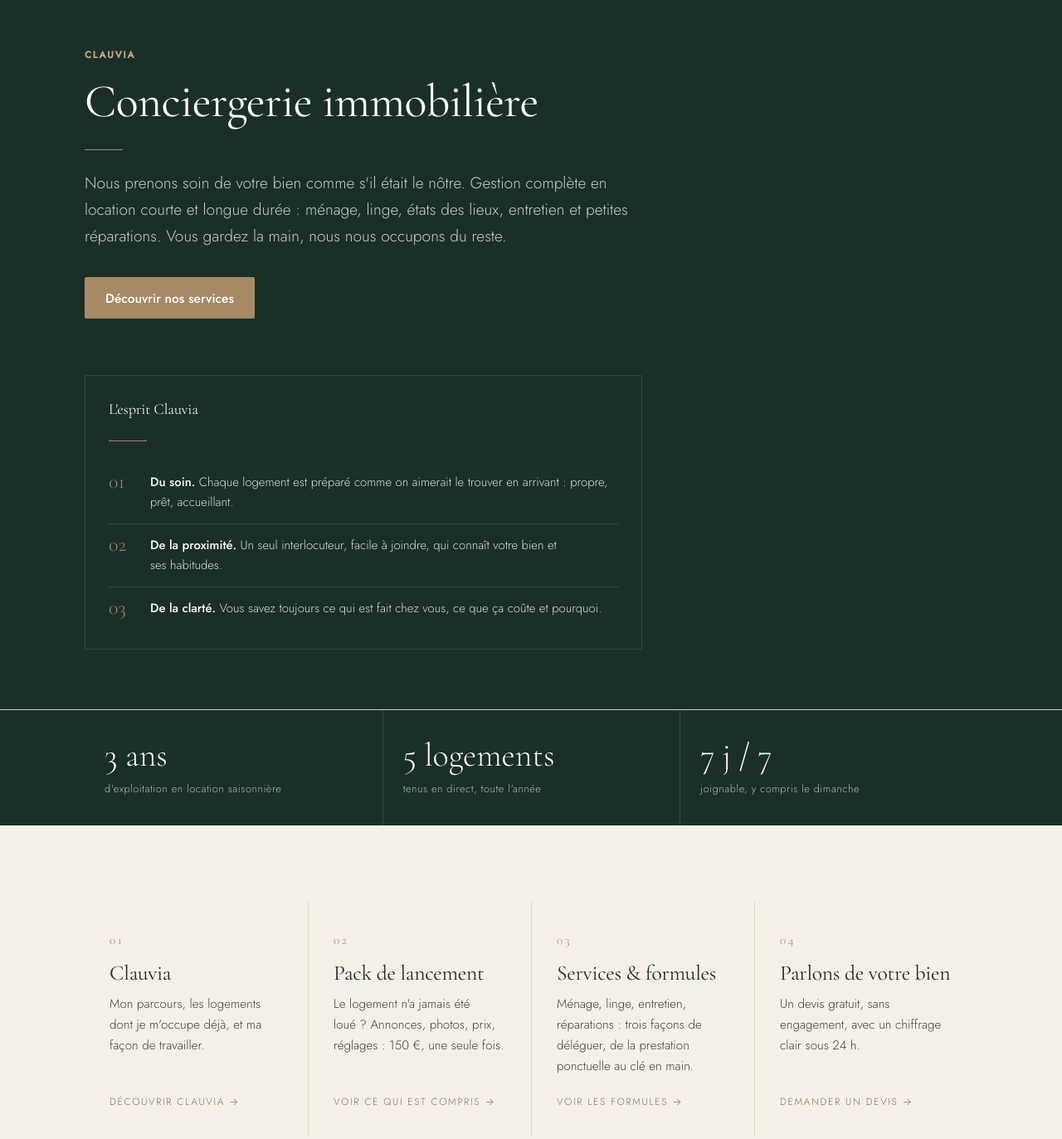
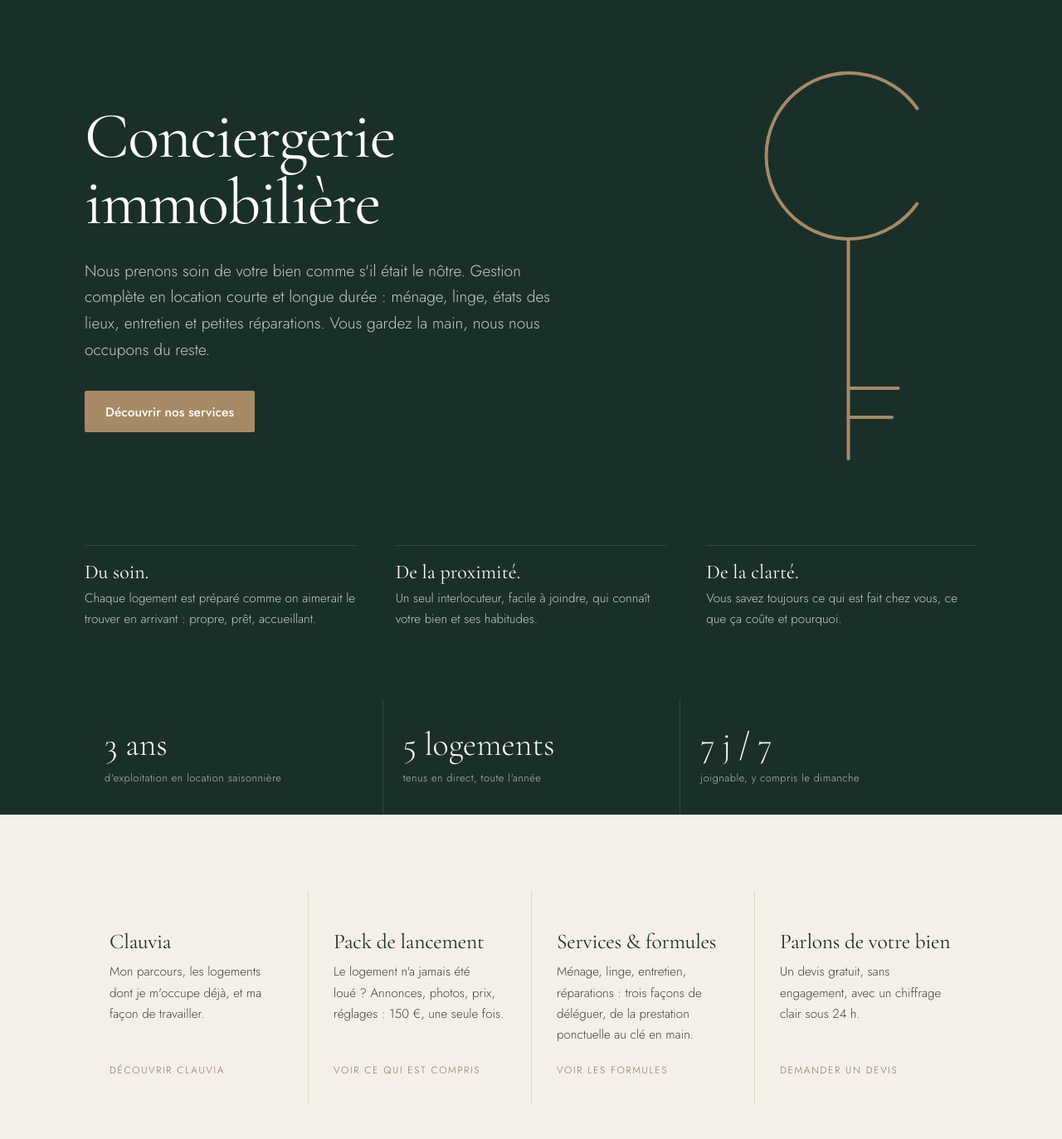
Before and after one commit to maxroche1/clauvia-site, a plain HTML site: page index.html in a window 1280 px wide. Shown: the part 120-1493 px from the top of the page at 83% size. Drawn offline with nearby package versions, Linux system fonts and the light colour scheme.

Commit message:
Accueil : clé du logo en héros, principes sans numérotation
Co-Authored-By: Claude Sonnet 5.5 <noreply@anthropic.com>
Claude-Session: https://claude.ai/code/session_01KBWMKsTy7VdYD1s2RVfd5p

```diff
--- a/index.html
+++ b/index.html
@@ -22,27 +22,28 @@
 <style>
   /* ---- Spécifique à l'accueil ---- */
   .hero {
-    padding: clamp(52px, 8vw, 96px) 0 clamp(44px, 6vw, 72px);
-    border-bottom: 1px solid var(--line);
+    padding: clamp(56px, 9vw, 112px) 0 clamp(48px, 7vw, 84px);
     background: var(--green);
     color: var(--stone);
+    overflow: hidden;
   }
-  .hero .eyebrow { color: #c4a883; }
-  .hero .lede { color: #c3ccc4; }
-  .hero .rule { background: var(--brass); }
-  .hero-proof { border-color: #34473f; }
-  .hero .proof { background: transparent; border-color: #34473f; }
-  .hero .proof h3 { color: var(--stone); }
-  .hero .proof li { color: #d6ddd4; border-color: #34473f; }
-  .hero .proof li b { color: var(--white); }
-  .hero .proof .num { color: var(--brass); }
-  .hero-inner { max-width: 46rem; }
-  .hero h1 { color: var(--white); }
-  .hero h1 em { font-style: italic; color: #c9b18c; }
-  .hero .rule { margin: 26px 0 24px; }
-  .hero .lede { margin: 0; }
+  .hero-grid { display: grid; grid-template-columns: minmax(0, 1.55fr) minmax(0, .65fr); gap: clamp(24px, 6vw, 80px); align-items: center; }
+  .hero h1 { color: var(--white); font-size: clamp(2.6rem, 7vw, 4.9rem); line-height: 1.02; letter-spacing: -.02em; }
+  .hero .lede { color: #c3ccc4; margin: 26px 0 0; max-width: 52ch; }
   .hero-actions { display: flex; flex-wrap: wrap; gap: 12px; margin-top: 34px; }
-  .hero-proof { margin-top: clamp(44px, 6vw, 68px); max-width: 42rem; }
+
+  /* La clé du logo, tracée une fois au chargement : c'est le seul mouvement de la page. */
+  .hero-cle { justify-self: center; width: clamp(150px, 22vw, 250px); }
+  .hero-cle svg { display: block; width: 100%; height: auto; overflow: visible; }
+  .hero-cle path { stroke-dasharray: 1; stroke-dashoffset: 0; animation: trace 1.5s cubic-bezier(.5, 0, .2, 1) backwards; }
+  .hero-cle path:nth-child(2) { animation-delay: .9s; animation-duration: 1s; }
+  .hero-cle path:nth-child(3) { animation-delay: 1.7s; animation-duration: .5s; }
+  .hero-cle path:nth-child(4) { animation-delay: 1.95s; animation-duration: .5s; }
+  @keyframes trace { from { stroke-dashoffset: 1; } }
+
+  .hero-faits { display: grid; grid-template-columns: repeat(3, minmax(0, 1fr)); gap: clamp(20px, 4vw, 48px); margin: clamp(48px, 7vw, 84px) 0 0; padding: 0; list-style: none; }
+  .hero-faits li { padding-top: 18px; border-top: 1px solid #34473f; font-size: .95rem; color: #c3ccc4; }
+  .hero-faits b { display: block; font-family: var(--serif); font-weight: 400; font-size: 1.5rem; line-height: 1.2; color: var(--white); margin-bottom: 4px; }
 
   /* Trois grandes entrées : l'accueil ne dit que l'essentiel. */
   .portes { display: grid; grid-template-columns: repeat(4, 1fr); gap: 0; }
@@ -53,7 +54,6 @@
   }
   .porte:first-child { border-left: 0; }
   .porte:hover { background: var(--white); }
-  .porte .num { font-family: var(--serif); font-size: .95rem; color: var(--brass); letter-spacing: .16em; }
   .porte h3 { margin: 12px 0 10px; font-size: 1.6rem; color: var(--green); }
   .porte p { font-size: .95rem; color: #45423a; margin: 0 0 20px; }
   .porte .more { margin-top: auto; font-size: .74rem; letter-spacing: .14em; text-transform: uppercase; color: var(--brass-dark); }
@@ -73,6 +73,11 @@
   .zone-doute-actions { display: flex; flex-wrap: wrap; gap: 10px; margin-top: 18px; }
   .zone-doute-actions .btn { min-height: 44px; padding: 0 18px; font-size: .84rem; }
 
+  @media (max-width: 760px) {
+    .hero-grid { grid-template-columns: minmax(0, 1fr); }
+    .hero-cle { display: none; }
+    .hero-faits { grid-template-columns: minmax(0, 1fr); gap: 18px; }
+  }
   @media (max-width: 900px) {
     .portes { grid-template-columns: minmax(0, 1fr); }
     .porte { border-left: 0; border-top: 1px solid var(--line); padding: 28px 0; }
@@ -155,10 +160,9 @@
 
   <div class="hero">
     <div class="wrap">
-      <div class="hero-inner">
-        <p class="eyebrow">Clauvia</p>
+      <div class="hero-grid">
+        <div>
           <h1>Conciergerie immobilière</h1>
-        <span class="rule"></span>
           <p class="lede">
             Nous prenons soin de votre bien comme s'il était le nôtre.
             Gestion complète en location courte et longue durée : ménage, linge,
@@ -169,16 +173,21 @@
             <a class="btn btn-brass" href="services.html">Découvrir nos services</a>
           </div>
         </div>
+        <div class="hero-cle" aria-hidden="true">
+          <svg viewBox="0 0 100 200" fill="none" stroke="#A68A64" stroke-width="1.6" stroke-linecap="round">
+            <path pathLength="1" d="M80.2 23.1 A40 40 0 1 0 80.2 68.9"/>
+            <path pathLength="1" d="M47 86 V192"/>
+            <path pathLength="1" d="M47 158 H71"/>
+            <path pathLength="1" d="M47 172 H68"/>
+          </svg>
+        </div>
+      </div>
 
-      <aside class="proof hero-proof" aria-label="L'esprit Clauvia">
-        <h3>L'esprit Clauvia</h3>
-        <span class="rule"></span>
-        <ul>
-          <li><span class="num">01</span><span><b>Du soin.</b> Chaque logement est préparé comme on aimerait le trouver en arrivant : propre, prêt, accueillant.</span></li>
-          <li><span class="num">02</span><span><b>De la proximité.</b> Un seul interlocuteur, facile à joindre, qui connaît votre bien et ses habitudes.</span></li>
-          <li><span class="num">03</span><span><b>De la clarté.</b> Vous savez toujours ce qui est fait chez vous, ce que ça coûte et pourquoi.</span></li>
+      <ul class="hero-faits" aria-label="L'esprit Clauvia">
+        <li><b>Du soin.</b>Chaque logement est préparé comme on aimerait le trouver en arrivant : propre, prêt, accueillant.</li>
+        <li><b>De la proximité.</b>Un seul interlocuteur, facile à joindre, qui connaît votre bien et ses habitudes.</li>
+        <li><b>De la clarté.</b>Vous savez toujours ce qui est fait chez vous, ce que ça coûte et pourquoi.</li>
       </ul>
-      </aside>
     </div>
   </div>
 
@@ -194,28 +203,24 @@
     <div class="wrap">
       <div class="portes">
         <a class="porte" href="clauvia.html">
-          <span class="num">01</span>
           <h3>Clauvia</h3>
           <p>Mon parcours, les logements dont je m'occupe déjà, et ma façon de travailler.</p>
-          <span class="more">Découvrir Clauvia →</span>
+          <span class="more">Découvrir Clauvia</span>
         </a>
         <a class="porte" href="services.html#lancement">
-          <span class="num">02</span>
           <h3>Pack de lancement</h3>
           <p>Le logement n'a jamais été loué&nbsp;? Annonces, photos, prix, réglages&nbsp;: 150 €, une seule fois.</p>
-          <span class="more">Voir ce qui est compris →</span>
+          <span class="more">Voir ce qui est compris</span>
         </a>
         <a class="porte" href="services.html">
-          <span class="num">03</span>
           <h3>Services &amp; formules</h3>
           <p>Ménage, linge, entretien, réparations : trois façons de déléguer, de la prestation ponctuelle au clé en main.</p>
-          <span class="more">Voir les formules →</span>
+          <span class="more">Voir les formules</span>
         </a>
         <a class="porte" href="contact.html">
-          <span class="num">04</span>
           <h3>Parlons de votre bien</h3>
           <p>Un devis gratuit, sans engagement, avec un chiffrage clair sous 24 h.</p>
-          <span class="more">Demander un devis →</span>
+          <span class="more">Demander un devis</span>
         </a>
       </div>
     </div>
```
Lines whose indentation alone changed are shown as unchanged.
